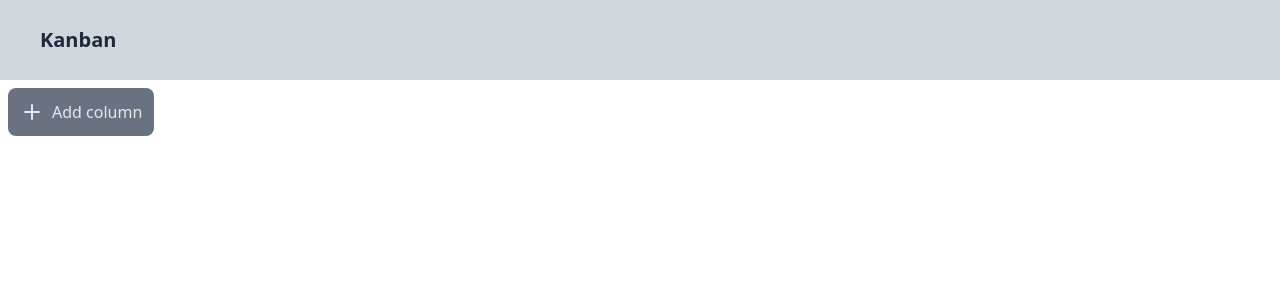
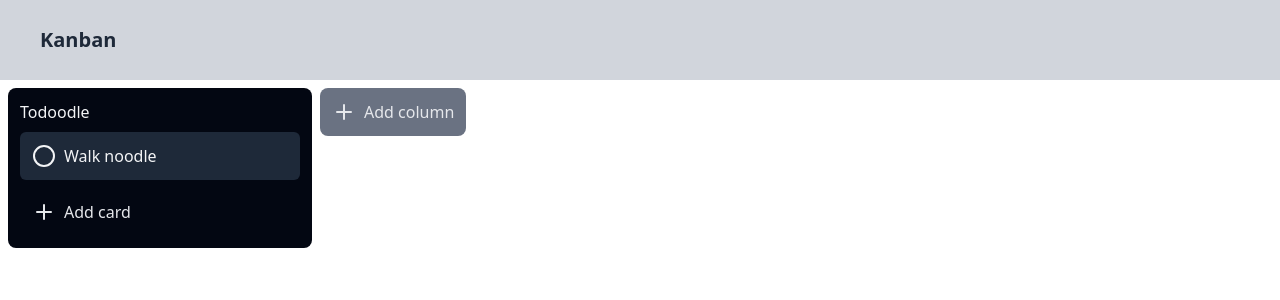
Before and after one commit to rikifujihara/kanban, a React (Vite) app: page / in a window 1280 px wide. Shown: the top 300 px of the page. Built offline with nearby package versions, Linux system fonts and the light colour scheme.

Commit message:
TDD: green tests for deleting card via action buttons in card dialog

```diff
--- a/src/App.tsx
+++ b/src/App.tsx
@@ -1,10 +1,11 @@
 import Board from "@/components/Board";
 import HeaderSection from "@/components/HeaderSection";
 import KanbanProviderNormalised from "@/providers/KanbanProviderNormalised";
+import { kanbanExampleData } from "@/types/kanbanTypes";
 
 export default function App() {
   return (
-    <KanbanProviderNormalised>
+    <KanbanProviderNormalised initialState={kanbanExampleData}>
       <div className="h-full w-full flex flex-col">
         <HeaderSection />
         <Board boardId={"1"} />
--- a/src/components/Card.tsx
+++ b/src/components/Card.tsx
@@ -1,14 +1,26 @@
+import CardDialog from "@/components/CardDialog";
 import useKanban from "@/hooks/useKanban";
 import useKanbanDispatch from "@/hooks/useKanbanDispatch";
 import type { CardData } from "@/types/kanbanTypes";
 import { Circle, CircleCheck } from "lucide-react";
+import { useState } from "react";
 
-export default function Card({ cardId }: { cardId: string }) {
+export default function Card({
+  cardId,
+  columnId,
+}: {
+  cardId: string;
+  columnId: string;
+}) {
   const card = useKanban().cards.byId[cardId];
   const dispatch = useKanbanDispatch();
+  const [isModalOpen, setIsModalOpen] = useState(false);
   return (
-    <article
+    <>
+      <article aria-label={card.name}>
+        <button
           aria-label={card.name}
+          onClick={() => setIsModalOpen(true)}
           className="flex flex-row gap-2 bg-gray-800 rounded-md p-3 w-70"
         >
           <label className="cursor-pointer">
@@ -23,8 +35,19 @@ export default function Card({ cardId }: { cardId: string }) {
               type="checkbox"
             ></input>
           </label>
-      <h3 className={`${card.isComplete && "line-through"}`}>{card.name}</h3>
+          <h3 className={`${card.isComplete && "line-through"}`}>
+            {card.name}
+          </h3>
+        </button>
       </article>
+      {isModalOpen && (
+        <CardDialog
+          cardId={card.id}
+          columnId={columnId}
+          closeModal={() => setIsModalOpen(false)}
+        />
+      )}
+    </>
   );
 
   function toggleComplete() {
--- /dev/null
+++ b/src/components/CardDialog.tsx
@@ -0,0 +1,80 @@
+import useKanban from "@/hooks/useKanban";
+import useKanbanDispatch from "@/hooks/useKanbanDispatch";
+import { Ellipsis, X } from "lucide-react";
+import { useState } from "react";
+
+export default function Carddiv({
+  cardId,
+  columnId,
+  closeModal,
+}: {
+  cardId: string;
+  columnId: string;
+  closeModal: () => void;
+}) {
+  // todo: implement hook which registers clicks outside this element
+
+  const card = useKanban().cards.byId[cardId];
+
+  return (
+    // overlay
+    <div className="fixed inset-0 bg-black/50 flex items-center justify-center z-50">
+      <div
+        role="dialog"
+        aria-labelledby="card-name"
+        className="w-full max-w-50 bg-gray-800 rounded-md"
+      >
+        {/* Modal heading section */}
+        <div className="p-3 flex justify-between">
+          <h3 id="card-name">{card.name}</h3>
+          <div className="flex">
+            <CardActionsDropdown cardId={card.id} columnId={columnId} />
+            <button onClick={closeModal} aria-label="close card div">
+              <X aria-hidden />
+            </button>
+          </div>
+        </div>
+      </div>
+    </div>
+  );
+}
+
+function CardActionsDropdown({
+  cardId,
+  columnId,
+}: {
+  cardId: string;
+  columnId: string;
+}) {
+  const dispatch = useKanbanDispatch();
+  const [isDropdownOpen, setIsDropdownOpen] = useState(false);
+  const [isDeleteConfirmationOpen, setIsDeleteConfirmationOpen] =
+    useState(false);
+  return (
+    <div className="relative inline-block">
+      <button aria-label="card actions" onClick={() => setIsDropdownOpen(true)}>
+        <Ellipsis aria-hidden />
+      </button>
+      {isDropdownOpen && (
+        <div role="group" aria-label="card actions">
+          <button onClick={() => setIsDeleteConfirmationOpen(true)}>
+            Delete card
+          </button>
+        </div>
+      )}
+      {isDeleteConfirmationOpen && (
+        <div role="alertdialog">
+          <p>This card will be deleted along with it's checklist.</p>
+          <button
+            type="button"
+            onClick={() =>
+              dispatch({ type: "DELETE_CARD", payload: { cardId, columnId } })
+            }
+          >
+            confirm
+          </button>
+        </div>
+      )}
+    </div>
+  );
+}
--- a/src/components/CardModal.tsx
+++ /dev/null
@@ -1,3 +0,0 @@
-export default function CardModal() {
-  return <></>;
-}
--- a/src/components/Column.tsx
+++ b/src/components/Column.tsx
@@ -13,7 +13,7 @@ export default function Column({ columnId }: { columnId: string }) {
     >
       <h2>{column.name}</h2>
       {column.cards.map((cardId) => (
-        <Card cardId={cardId} key={cardId} />
+        <Card columnId={columnId} cardId={cardId} key={cardId} />
       ))}
       <NewCardForm columnId={column.id} />
     </div>
--- /dev/null
+++ b/src/hooks/useOutsideClick.ts
@@ -0,0 +1 @@
+export default function useOutsideClick() {}
--- a/src/reducers/kanbanReducer.ts
+++ b/src/reducers/kanbanReducer.ts
@@ -15,7 +15,7 @@ export type KanbanAction =
     }
   | {
       type: "DELETE_CARD";
-      payload: { cardId: string };
+      payload: { cardId: string; columnId: string };
     };
 
 export default function kanbanReducer(
@@ -85,15 +85,29 @@ export default function kanbanReducer(
       };
     }
     case "DELETE_CARD": {
+      // Placeholder variable is just for deconstruction
       // eslint-disable-next-line @typescript-eslint/no-unused-vars
       const { [payload.cardId]: _, ...remainingCards } = kanban.cards.byId;
       return {
         ...kanban,
         cards: {
-          ...kanban.cards,
+          allIds: kanban.cards.allIds.filter((id) => id !== payload.cardId),
           byId: remainingCards,
         },
+        columns: {
+          ...kanban.columns,
+          byId: {
+            ...kanban.columns.byId,
+            [payload.columnId]: {
+              ...kanban.columns.byId[payload.columnId],
+              cards: kanban.columns.byId[payload.columnId].cards.filter(
+                (id) => id !== payload.cardId,
+              ),
+            },
+          },
+        },
       };
+      return kanban;
     }
   }
 }
--- a/src/types/kanbanTypes.ts
+++ b/src/types/kanbanTypes.ts
@@ -52,14 +52,14 @@ export const kanbanExampleData: KanbanState = {
     allIds: ["1"],
   },
   columns: {
-    byId: { 1: { id: "1", name: "Todo", cards: ["1"] } },
+    byId: { 1: { id: "1", name: "Todoodle", cards: ["1"] } },
     allIds: ["1"],
   },
   cards: {
     byId: {
       1: {
         id: "1",
-        name: "Walk dog",
+        name: "Walk noodle",
         isComplete: false,
         checklistItems: ["1"],
       },
```
Also changed, not shown: 1 other file (tests, documents, lock files or other folders). Lines whose indentation alone changed are shown as unchanged.
